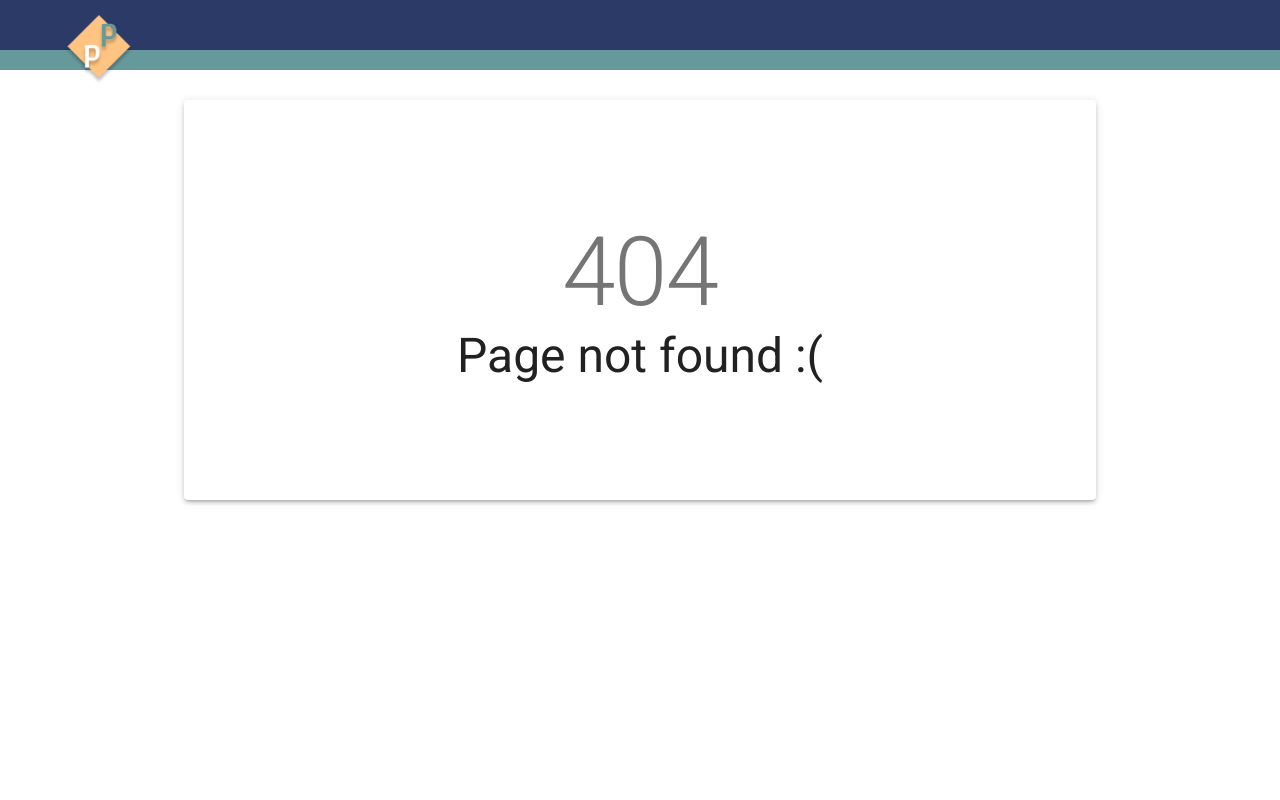
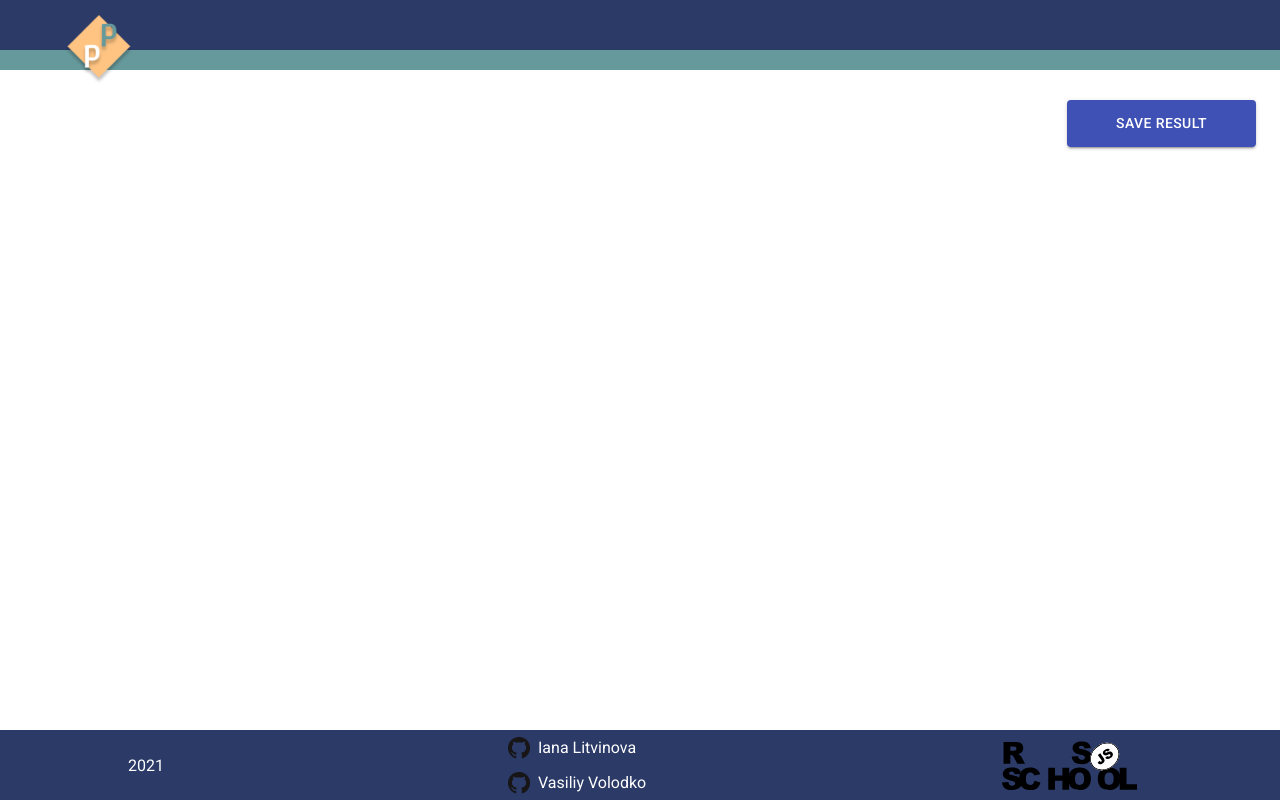
Before and after one commit to strannik345/Pointing-Poker, a React (Create React App) app in the folder pointing-poker/: page /result in a window 1280 px wide. Before the commit this address had no page. Built offline with nearby package versions, Linux system fonts and the light colour scheme.

Commit message:
feat: save game result

```diff
--- a/pointing-poker/src/App.tsx
+++ b/pointing-poker/src/App.tsx
@@ -5,6 +5,7 @@ import { NoMatchPage } from './pages/404page/NoMatchPage';
 import { Game } from './pages/game/game';
 import { Lobby } from './pages/lobby/lobby';
 import { PlayerLobby } from './pages/lobby/PlayerLobby';
+import { Result } from './pages/result/result';
 import { StartPage } from './pages/start page/StartPage';
 
 
@@ -30,6 +31,9 @@ function App() {
           <Route exact path="/game">
             <Game/>
           </Route>
+          <Route exact path="/result">
+            <Result/>
+          </Route>
           <Route path='*'>
             <NoMatchPage />
           </Route>
--- a/pointing-poker/src/pages/lobby/scrumMaster/manageGame/manageGame.tsx
+++ b/pointing-poker/src/pages/lobby/scrumMaster/manageGame/manageGame.tsx
@@ -2,6 +2,7 @@ import React, { useEffect, useState } from 'react';
 import './manageGame.scss';
 import { Typography, Button, Container, Box} from '@material-ui/core';
 import { useDispatch } from 'react-redux';
+import { useHistory } from 'react-router-dom';
 
 export const ManageGame: React.FC =()=> {
     const [gameID, setGameID] = useState<string>('');
@@ -17,6 +18,7 @@ export const ManageGame: React.FC =()=> {
     //     console.log(gameID);
     //     setGameID(`${process.env.REACT_APP_SERVER}/api/get-all-users?gameID=${gameID.gameID}`);
     // }
+    const history = useHistory();
     return(<>
         <Container className="manage-game">
             <Typography >Link to lobby:</Typography>
@@ -25,7 +27,8 @@ export const ManageGame: React.FC =()=> {
                 <Button className = "button" variant="contained" color="primary">Copy</Button>
             </Box>
             <Box className="manage-game-buttons">
-                <Button  className ="button button__contained " variant="contained" color="primary">Start game</Button>
+                <Button  className ="button button__contained " variant="contained" color="primary"
+                onClick ={()=>{history.push('/game');}}>Start game</Button>
                 <Button  className ="button button__outlined " variant="outlined" >Cancel game</Button>
             </Box>
         </Container>
--- /dev/null
+++ b/pointing-poker/src/pages/result/result.tsx
@@ -0,0 +1,52 @@
+import { Button, Container } from '@material-ui/core';
+import { createStyles, makeStyles, Theme } from '@material-ui/core/styles';
+import React, { useState } from 'react';
+import { IIssue } from '../../interfaces/IScramInfo';
+import { useTypedSelector } from '../../store/hooks/hooks';
+import { Statistic } from '../game/scramMaster/statistic';
+import { IssueCard } from '../lobby/scrumMaster/issueCard/issueCard';
+const useStyles = makeStyles((theme: Theme) =>
+  createStyles({
+    container: {
+        display: "flex",
+        flexDirection: "column",
+        alignItems: "flex-start",
+        justifyContent: "center",
+        paddingBottom: "100px",
+    }
+  })
+)
+export const Result: React.FC =()=> {
+    const {issues, cardValues} = useTypedSelector(state => state.gameSettings);
+    const [downloadLink, setDownloadLink] = useState('')
+    const classes = useStyles();
+    let list: string[] = [];
+    const makeTextFile = () => {
+        issues.map(issue =>{
+            list.push(issue.title);
+            list[list.length-1]= `${list[list.length-1]} :\n`
+            cardValues.map(val => {
+                list[list.length-1]= `${list[list.length-1]} ${val} - %;`
+            })
+
+        });
+        const data = new Blob([list.join('\n')], { type: 'text/plain' })
+        if (downloadLink !== '') window.URL.revokeObjectURL(downloadLink)
+        setDownloadLink(window.URL.createObjectURL(data))
+      }
+    return(
+        <Container className={classes.container}>
+            <Button className ="button button__contained " variant="contained" color='primary'
+            style={{alignSelf:"end"}}
+            download='list.txt'href={downloadLink} onClick={makeTextFile}>
+                save result
+            </Button>
+            {issues.map((issue: IIssue, index) =>{
+                    return <div id="result">
+                                <IssueCard isActive = {false} key={index+1}
+                                    isNew={false} setOpenIssueModal={()=>{}} isMaster = {false} issue={issue} isGame = {false}/>
+                                <Statistic/>
+                        </div>
+            })}
+        </Container>);
+}
--- a/pointing-poker/src/shared/gameInfo.tsx
+++ b/pointing-poker/src/shared/gameInfo.tsx
@@ -9,6 +9,7 @@ import { useTypedSelector } from '../store/hooks/hooks';
 import { GameTimer } from './gameTimer';
 import { Statistic } from '../pages/game/scramMaster/statistic';
 import { CardValue } from '../pages/lobby/scrumMaster/addCardValue/cardValue';
+import { useHistory } from 'react-router-dom';
 
 const useStyles = makeStyles((theme: Theme) =>
   createStyles({
@@ -64,10 +65,11 @@ export const GameInfo: React.FC<ILobbyInfo> =(props)=> {
         if(issues.length > activeIssue+1 ) {
             setActiveIssue(activeIssue + 1)
         } else {
-            setActiveIssue(+0)
+            history.push('/result');
 
         }
     }
+    const history = useHistory();
     return(<Container className={classes.container}>
         <Typography className = " lobby--title lobby--title__primary">
             Spring 23 planning (issues 13, 533, 5623, 3252, 6623, ...)
--- a/pointing-poker/src/shared/gameTimer.tsx
+++ b/pointing-poker/src/shared/gameTimer.tsx
@@ -46,7 +46,6 @@ export const GameTimer: React.FC<TimerProps> = (props) =>{
 
     const classes = useStyles();
     const {isMaster} = {...props};
-    console.log(isMaster);
     const {roundTimeMinutes, roundTimeSeconds} = useTypedSelector(state => state.gameSettings);
     const [[mins, secs], setTime] = useState([0, 0]);
 
@@ -60,11 +59,13 @@ export const GameTimer: React.FC<TimerProps> = (props) =>{
             setTime([mins, secs - 1]);
         }
     };
+
     const startTimer = () => setTime([roundTimeMinutes, roundTimeSeconds]);
     React.useEffect(() => {
         const timerId = setInterval(() => tick(), 1000);
         return () => clearInterval(timerId);
     });
+
     return (
         <Container className={classes.timerContainer}>
             <Card className={classes.timer}>
```
